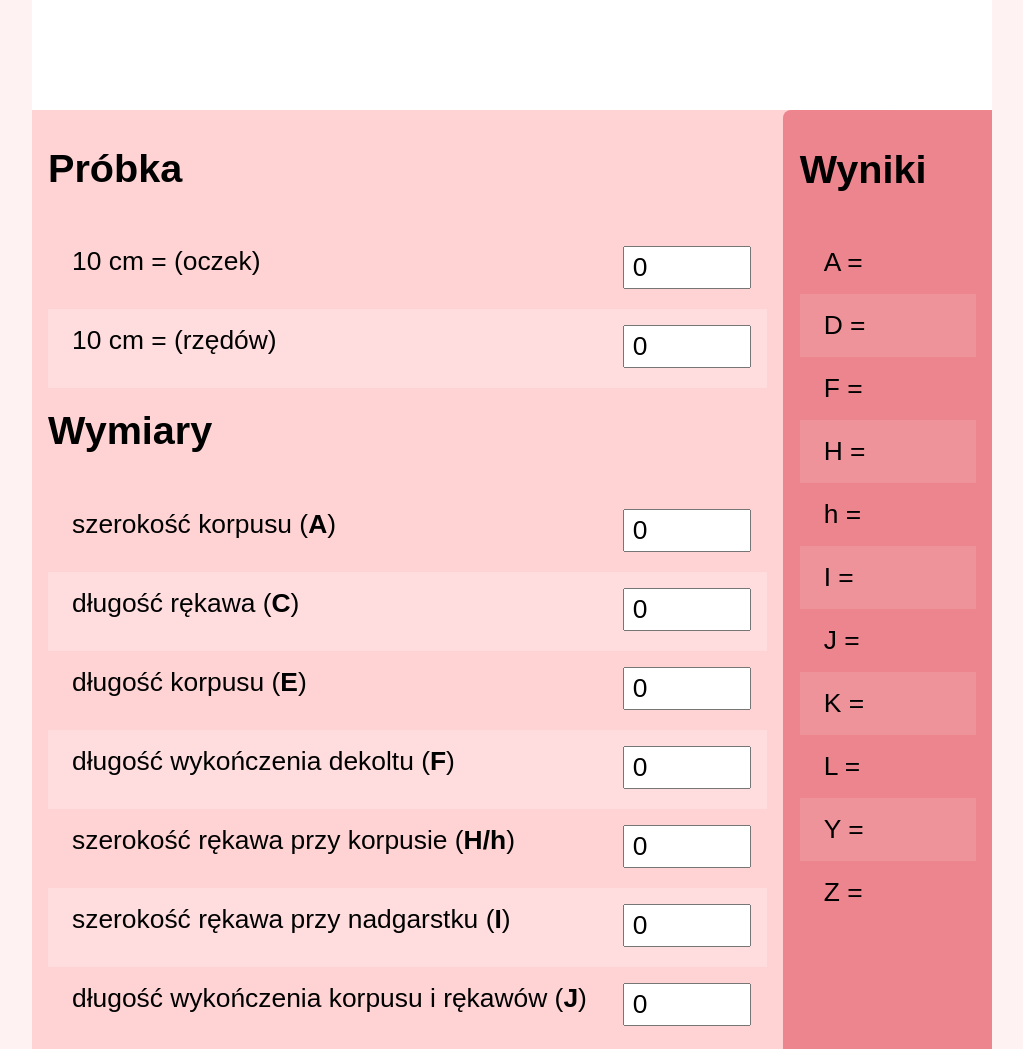
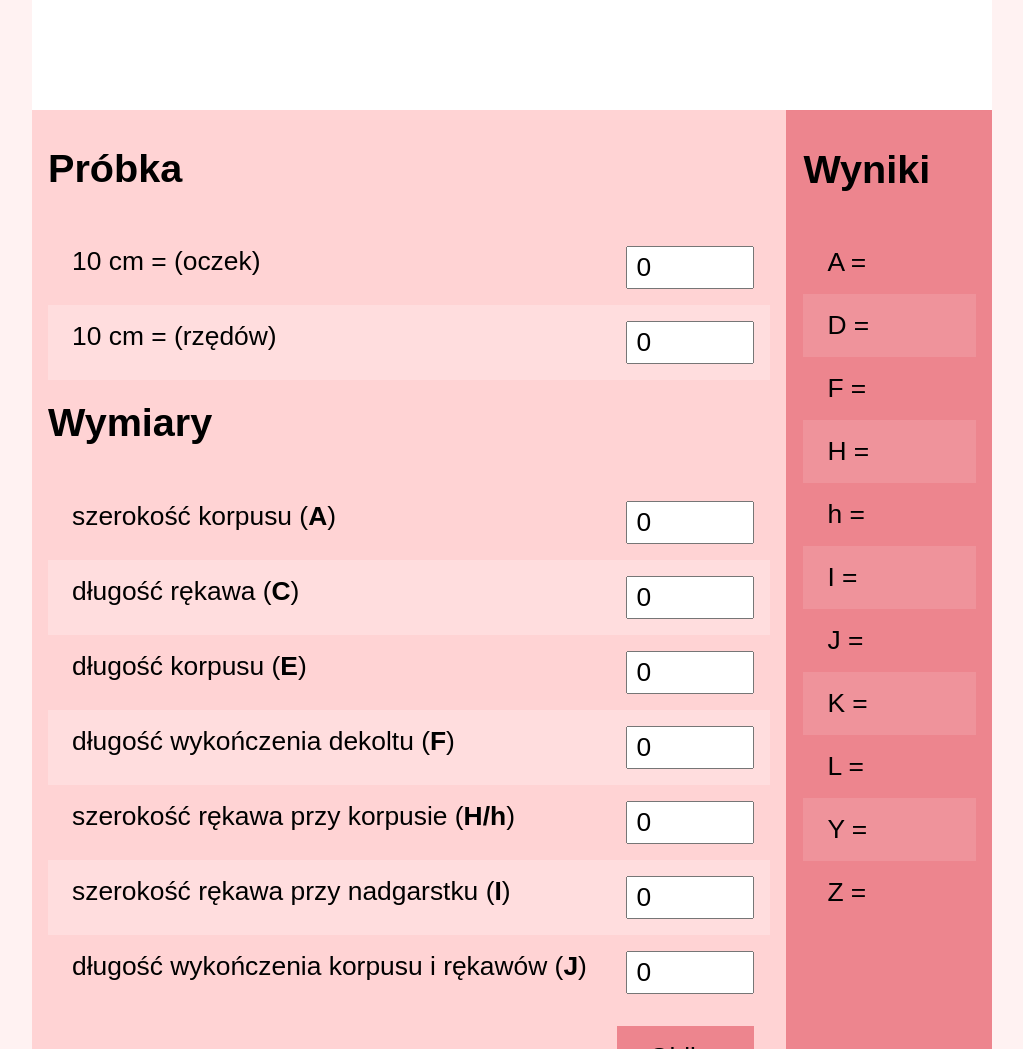
Before and after one commit to soofka/gosia, a website: page src/index.html in a window 1280 px wide. Shown: the part 1481-2530 px from the top of the page, without its empty margins (128-1151 px from the left). Drawn offline with Linux system fonts and the light colour scheme.

Commit message:
fixed flex in inputs

```diff
--- a/src/index.html
+++ b/src/index.html
@@ -97,6 +97,8 @@
       }
 
       .row {
+        display: flex;
+        flex-flow: row nowrap;
         padding: calc(var(--grid) * 2) calc(var(--grid) * 2) calc(var(--grid) * 2) calc(var(--grid) * 3);
       }
 
@@ -131,7 +133,6 @@
 
       .calculator--input .row {
         background: var(--pink-2);
-        padding-bottom: calc(var(--grid) * 4);
       }
 
       .calculator--input .row:nth-of-type(even) {
@@ -143,7 +144,6 @@
         background: var(--pink-3);
         border-top: 1px solid var(--pink-3-light);
         border-left: 1px solid var(--pink-3-light);
-        border-top-left-radius: var(--grid);
       }
 
       .calculator--output .row {
@@ -155,10 +155,10 @@
       }
 
       input {
-        display: inline;
-        float: right;
         max-width: calc(16 * var(--grid));
         padding: calc(var(--grid) / 2) var(--grid);
+        margin-left: auto;
+        order: 2;
       }
 
       button {
```
